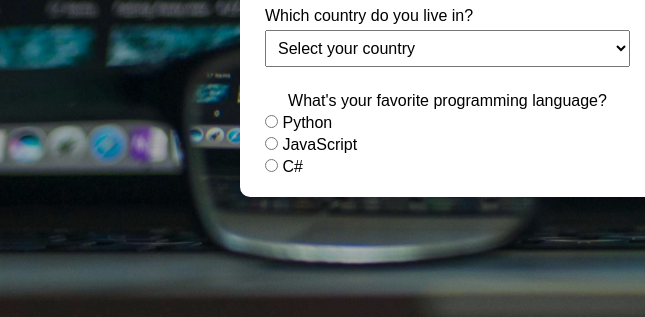
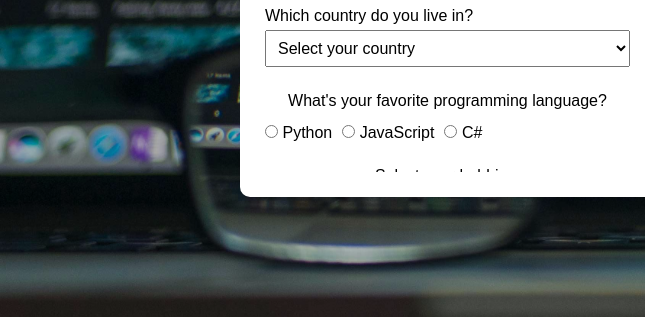
Before and after one commit to aimecarte/survey-form, a plain HTML site: page index.html in a window 1280 px wide. Shown: the part 483-800 px from the top of the page, 0-645 px from the left. Drawn offline with Linux system fonts and the light colour scheme.

Commit message:
added styling for checkbox, radiobtn

```diff
--- a/index.html
+++ b/index.html
@@ -61,22 +61,38 @@
 
                 <div class="form-group">
                   <p>What's your favorite programming language?</p>
+                  <div class="radio-group">
+                    <div class="radio-group-option">
                       <input type="radio" id="python" name="language" value="python" required>
                       <label for="python">Python</label><br>
+                    </div>
+                    <div class="radio-group-option">
                       <input type="radio" id="javascript" name="language" value="javascript">
                       <label for="javascript">JavaScript</label><br>
+                    </div>
+                    <div class="radio-group-option">
                       <input type="radio" id="csharp" name="language" value="csharp">
                       <label for="csharp">C#</label>
+                    </div>
+                  </div>
                 </div>
 
                 <div class="form-group">
                   <p>Select your hobbies:</p>
+                    <div class="checkbox-group">
+                      <div class="checkbox-group-option">
                         <input type="checkbox" id="reading" name="hobby" value="reading">
                         <label for="reading">Reading</label><br>
+                      </div>
+                      <div class="checkbox-group-option">
                         <input type="checkbox" id="traveling" name="hobby" value="traveling">
-                  <label for="traveling">Traveling</label><br>
+                        <label for="traveling">Traveling</label>
+                      </div>
+                      <div class="checkbox-group-option">
                         <input type="checkbox" id="gaming" name="hobby" value="gaming">
                         <label for="gaming">Gaming</label>
+                      </div>
+                    </div>
                 </div>
 
                 <div class="form-group">
--- a/styles.css
+++ b/styles.css
@@ -78,6 +78,12 @@ body {
     background-color: #45a049;
   }
 
+  .radio-group, .checkbox-group {
+    padding-top: 10px;
+    display: flex;
+    gap: 10px;
+  }
+
   .form-img {
     width: 50%;
   }
```
Lines whose indentation alone changed are shown as unchanged.
